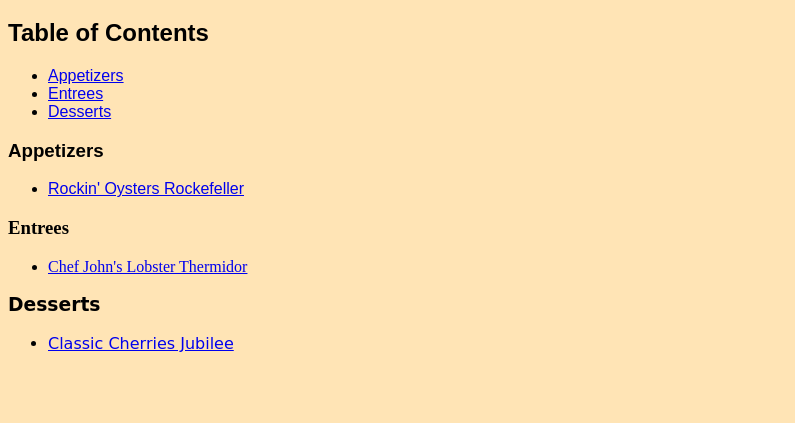
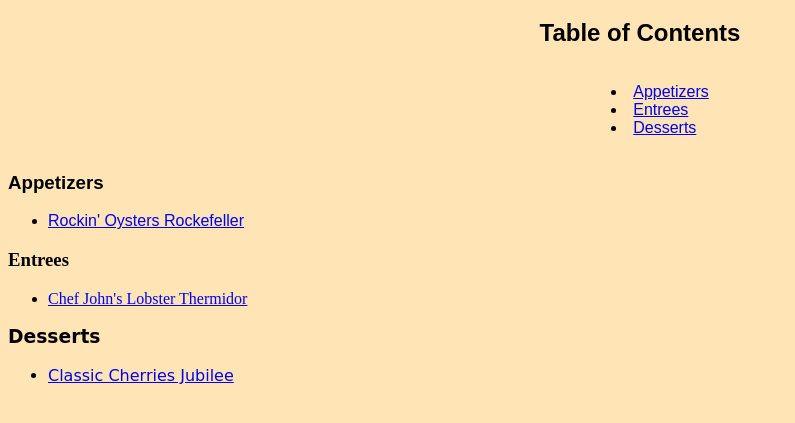
Before and after one commit to kwakinator-quack/odin-recipes, a plain HTML site: page index.html in a window 1280 px wide. Shown: the part 61-484 px from the top of the page, without its empty margins (0-795 px from the left). Drawn offline with Linux system fonts and the light colour scheme.

Commit message:
Align table of contents to center of page

```diff
--- a/style.css
+++ b/style.css
@@ -4,6 +4,16 @@ body {
 
 #table-of-contents {
     font-family: fantasy;
+    text-align: center;
+}
+
+#table-of-contents ul {
+    list-style-position: inside;
+    display: inline-block;
+}
+
+#table-of-contents li {
+    text-align: left;
 }
 
 #appetizers {
```
